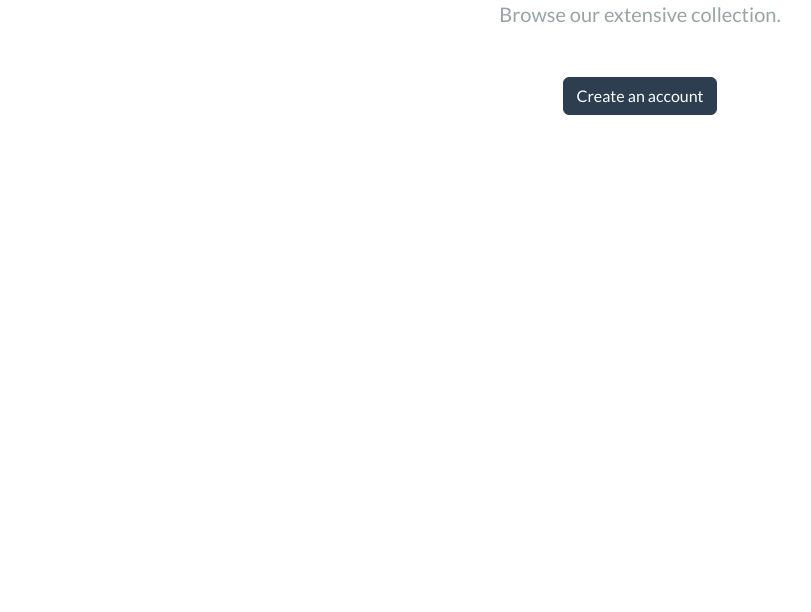
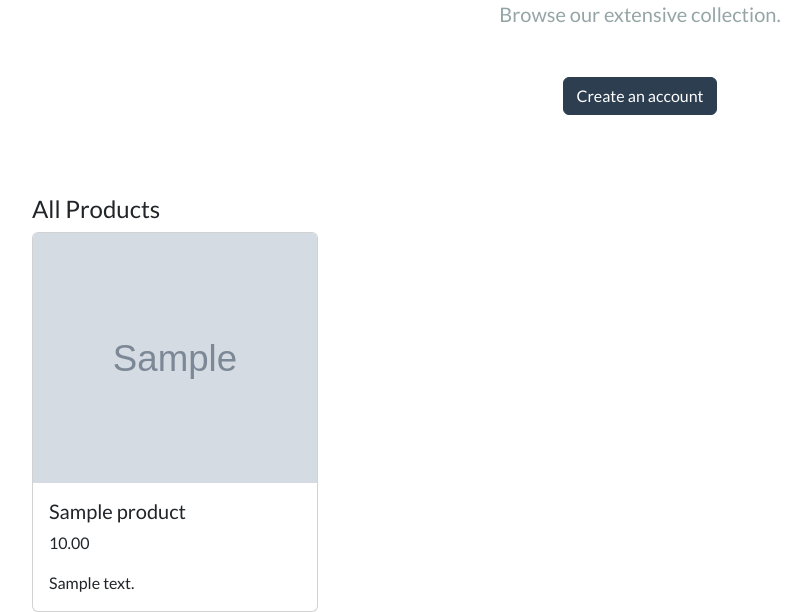
Before and after one commit to Know-Thyself/django-ecommerce, a Django app: page / in a window 1280 px wide. Shown: the part 206-818 px from the top of the page, without its empty margins (0-811 px from the left). Before the commit the page ends 321 px from the top, so only its background shows below. Run offline with Django 4.2, Linux system fonts and the light colour scheme; tables that the repository leaves empty hold one stand-in row (values such as "Sample post"); grey boxes marked "Sample" are stand-in pictures; some libraries are stand-ins or nearby versions.

Commit message:
Rendering categories and products dynamically

```diff
--- a/ecommerce/settings.py
+++ b/ecommerce/settings.py
@@ -66,6 +66,7 @@ TEMPLATES = [
                 'django.template.context_processors.request',
                 'django.contrib.auth.context_processors.auth',
                 'django.contrib.messages.context_processors.messages',
+                'store.views.category' # category function in views.py
             ],
         },
     },
--- /dev/null
+++ b/static/css/styles.css
@@ -0,0 +1,7 @@
+.products__wrapper {
+	width: 95%;
+	margin: auto;
+}
+.product__image {
+	height: 250px;
+}
--- a/store/models.py
+++ b/store/models.py
@@ -20,6 +20,9 @@ class Product(models.Model):
     slug = models.SlugField(max_length=250, unique=True)
     price = MoneyField(max_digits=6, decimal_places=2, default_currency='GBP')
     image = models.ImageField(upload_to='images/')
+    category = models.ForeignKey(
+        Category, related_name='product', on_delete=models.CASCADE, null=True
+    )
 
     class Meta:
         verbose_name_plural = 'products'
--- a/store/templates/store/base.html
+++ b/store/templates/store/base.html
@@ -4,6 +4,7 @@
 	<head>
 		<meta charset="UTF-8" />
 		<meta name="viewport" content="width=device-width, initial-scale=1.0" />
+		<link rel="stylesheet" href="{% static 'css/styles.css' %}">
 		<!-- Bootswatch -->
 		<link
 			rel="stylesheet"
@@ -51,6 +52,11 @@
 							<li>
 								<a class="dropdown-item" href="{% url 'store' %}"> All </a>
 							</li>
+							{% for category in categories %}
+							<li>
+								<a class="dropdown-item" href="{% url 'store' %}">{{category}}</a>
+							</li>
+							{% endfor %}
 						</ul>
 					</li>
 				</ul>
--- a/store/templates/store/store.html
+++ b/store/templates/store/store.html
@@ -1,5 +1,4 @@
 {% extends "./base.html" %} {% block content %}
-
 
 <section class="py-4 text-center container">
 	<div class="row py-lg-5">
@@ -17,4 +16,24 @@
 	</div>
 </section>
 
+<section class="products__wrapper">
+	<h4>All Products</h4>
+	<div class="row row-cols-1 row-cols-md-4 g-4">
+		{% for product in products %}
+			<div class="col">
+				<div class="card h-100">
+					<img src="{{product.image.url}}" class="card-img-top product__image" alt="{{product.title}}" />
+					<div class="card-body">
+						<h5 class="card-title">{{product.title}}</h5>
+						<p class="card-text">{{product.price}}</p>
+						<p class="card-text">
+							{{product.description}}
+						</p>
+					</div>
+				</div>
+			</div>
+		{% endfor %}
+	</>
+</section>
+
 {% endblock %}
--- a/store/views.py
+++ b/store/views.py
@@ -1,4 +1,11 @@
 from django.shortcuts import render
+from .models import Category, Product
 
 def store(request):
-    return render(request, 'store/store.html')
+    products = Product.objects.all()
+    context = {'products': products}
+    return render(request, 'store/store.html', context)
+
+def category(_):
+    categories = Category.objects.all()
+    return {'categories': categories}
```
Also changed, not shown: static/media/images/formal-and-smart.jpg (added), static/media/images/mcnair-mens-plasmadry-olive-force-shirt.jpg (deleted), static/media/images/scout.jpg (added), store/migrations/0003_product_category.py (added).
